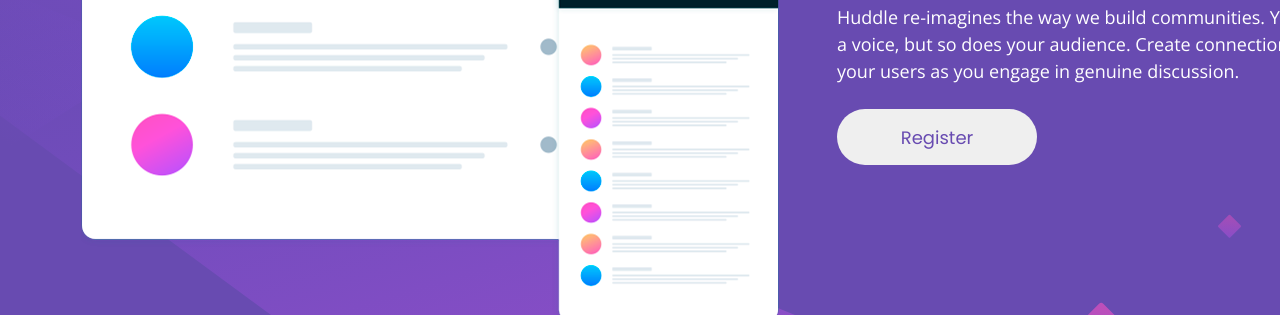
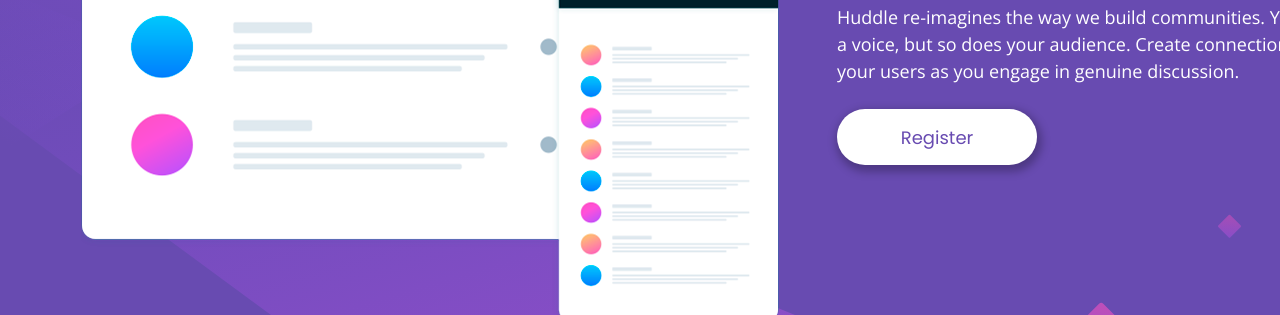
Before and after one commit to Pepeleeno/hoodle-langding-page, a plain HTML site: page index.html in a window 1280 px wide. Shown: the part 376-691 px from the top of the page. Drawn offline with nearby package versions, Linux system fonts and the light colour scheme.

Commit message:
Update styles.css

```diff
--- a/css/styles.css
+++ b/css/styles.css
@@ -67,6 +67,8 @@
   color: rgba(104, 75, 177, 1);
   margin-top: 24px;
   margin-left: 58px;
+  background: rgba(255, 255, 255, 1);
+  box-shadow: 2px 4px 9px 3px rgba(0, 0, 0, 0.26);
   cursor: pointer;
   transition: background-color 0.25s;
 }
```
